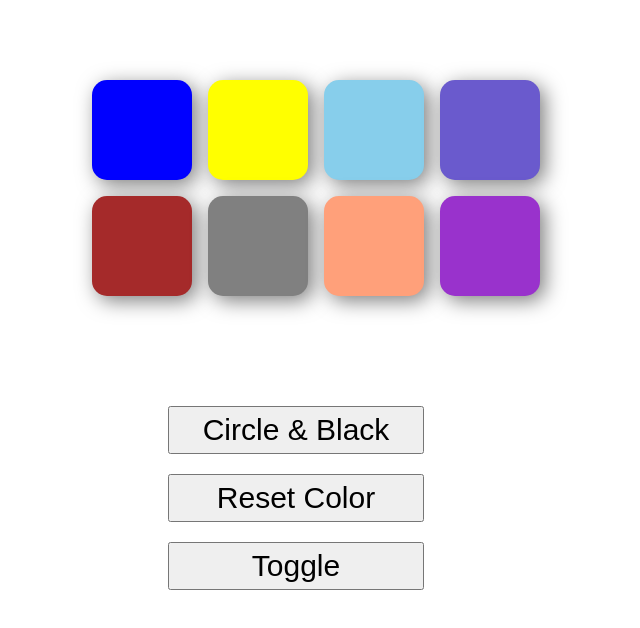
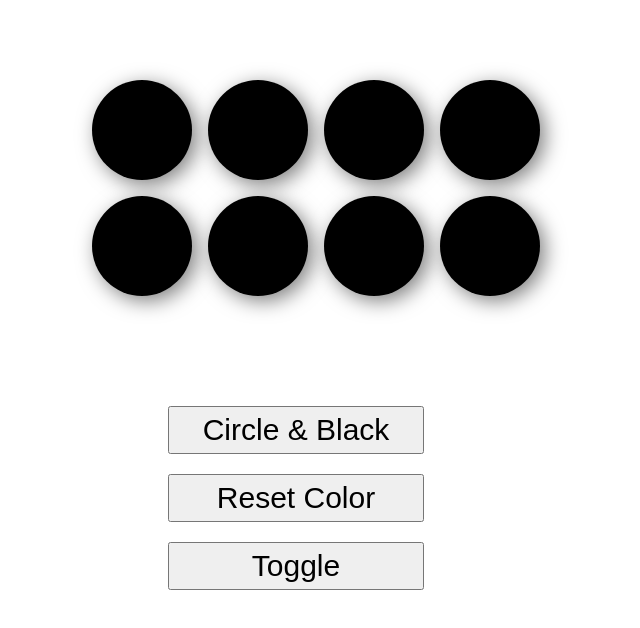
Before and after one commit to saalahmadi/JS-classList-Task2-main, a plain HTML site: page index.html in a window 1280 px wide. Both pictures are taken after a click on the button "Toggle". Shown: the whole page, without its empty margins (344-984 px from the left). Drawn offline with Linux system fonts and the light colour scheme.

Commit message:
Toggle Class circle

```diff
--- a/index.html
+++ b/index.html
@@ -54,6 +54,11 @@
       //---------------------Toggle Class circle -----------------------
       var toggleBtn = document.querySelector(".btn-toggle")
       //Write code here
+      toggleBtn.addEventListener("click",function(){
+        for(const element of allboxes){
+          element.classList.toggle("circle");
+        }
+      })
 
 
   </script>
```
